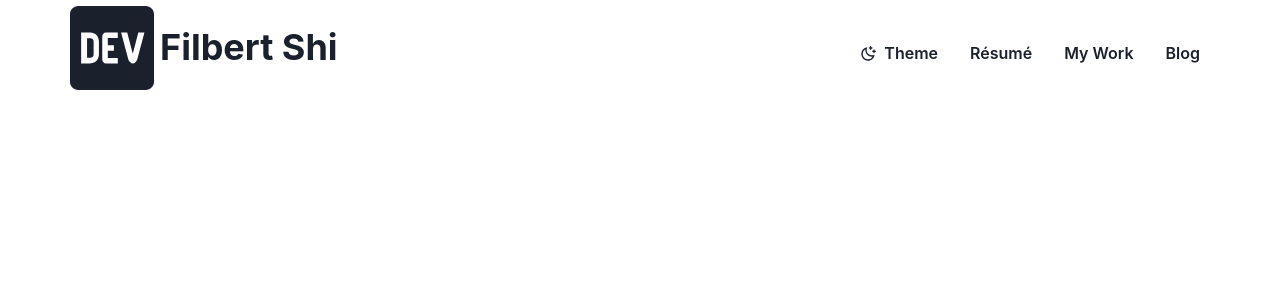
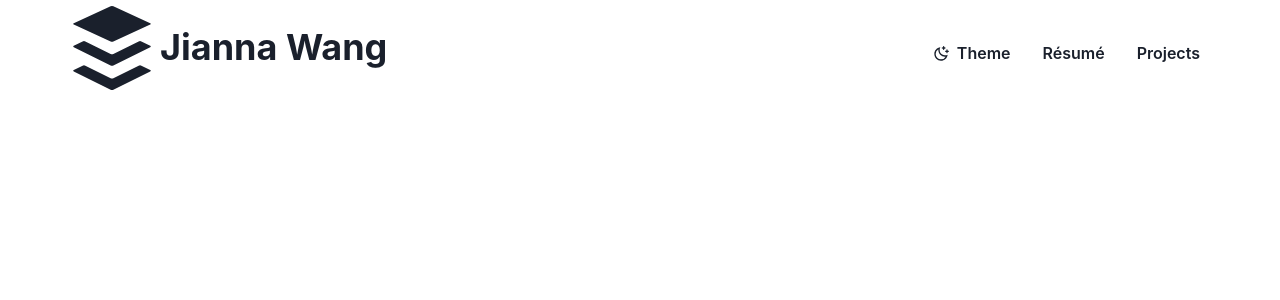
Before and after one commit to Sporego/jiannaio, a Next.js app: page / in a window 1280 px wide. Shown: the top 300 px of the page. Built offline with nearby package versions, Linux system fonts and the light colour scheme.

Commit message:
Navbar customized for Jianna

```diff
--- a/components/Naxbar.tsx
+++ b/components/Naxbar.tsx
@@ -10,7 +10,7 @@ import {
 	useBreakpointValue,
 	useColorMode,
 } from '@chakra-ui/react';
-import { FaDev } from 'react-icons/fa';
+import { FaBuffer } from 'react-icons/fa';
 import { RiMoonClearLine } from 'react-icons/ri';
 import { FiSun } from 'react-icons/fi';
 
@@ -38,9 +38,9 @@ export default function Navbar() {
 							as={Link}
 							href='/'
 						>
-							<Icon boxSize='6em' as={FaDev} />
+							<Icon boxSize='6em' as={FaBuffer} />
 							<Center>
-								<Heading>Filbert Shi</Heading>
+								<Heading>Jianna Wang</Heading>
 							</Center>
 						</Flex>
 						<Center>
@@ -71,14 +71,7 @@ export default function Navbar() {
 									as={Link}
 									href='/my_work'
 								>
-									My Work
-								</Button>
-								<Button
-									bg='transparent'
-									as={Link}
-									href='/blog'
-								>
-									Blog
+									Projects
 								</Button>
 							</Flex>
 						</Center>
```
